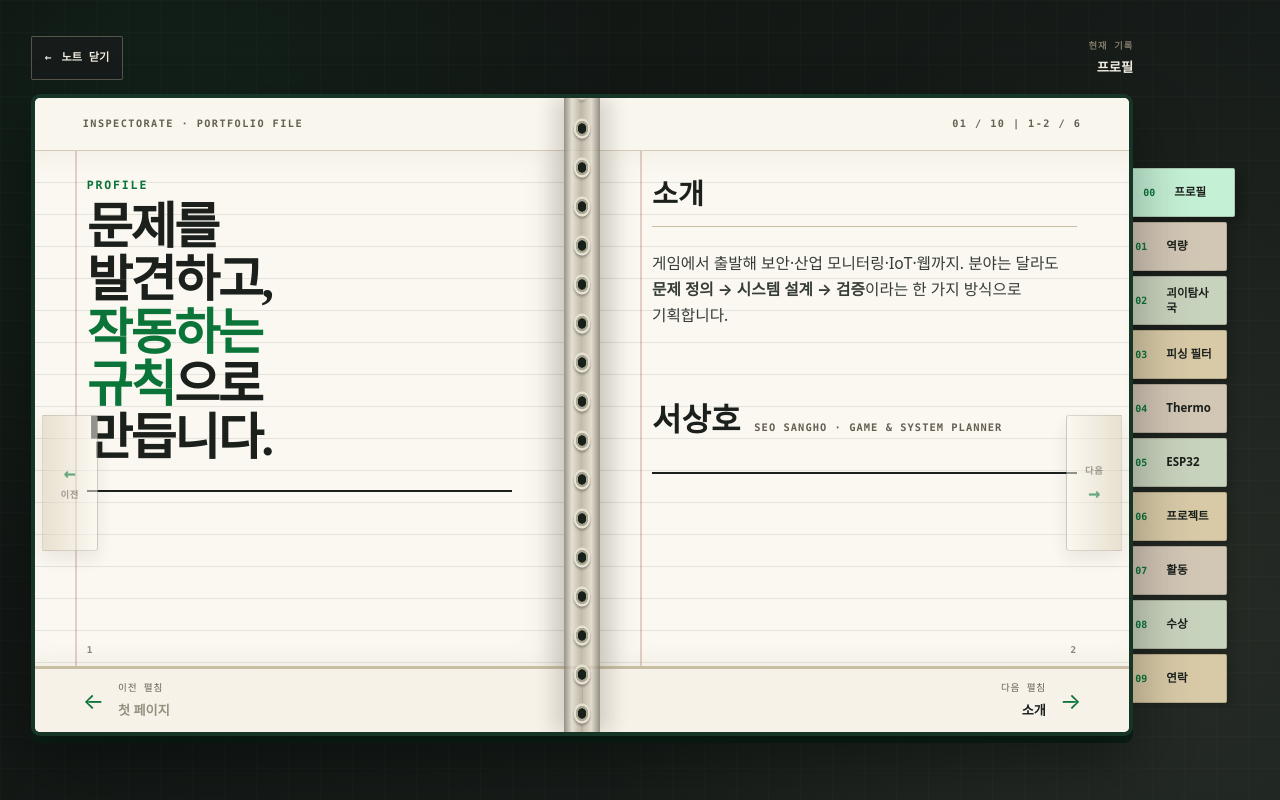
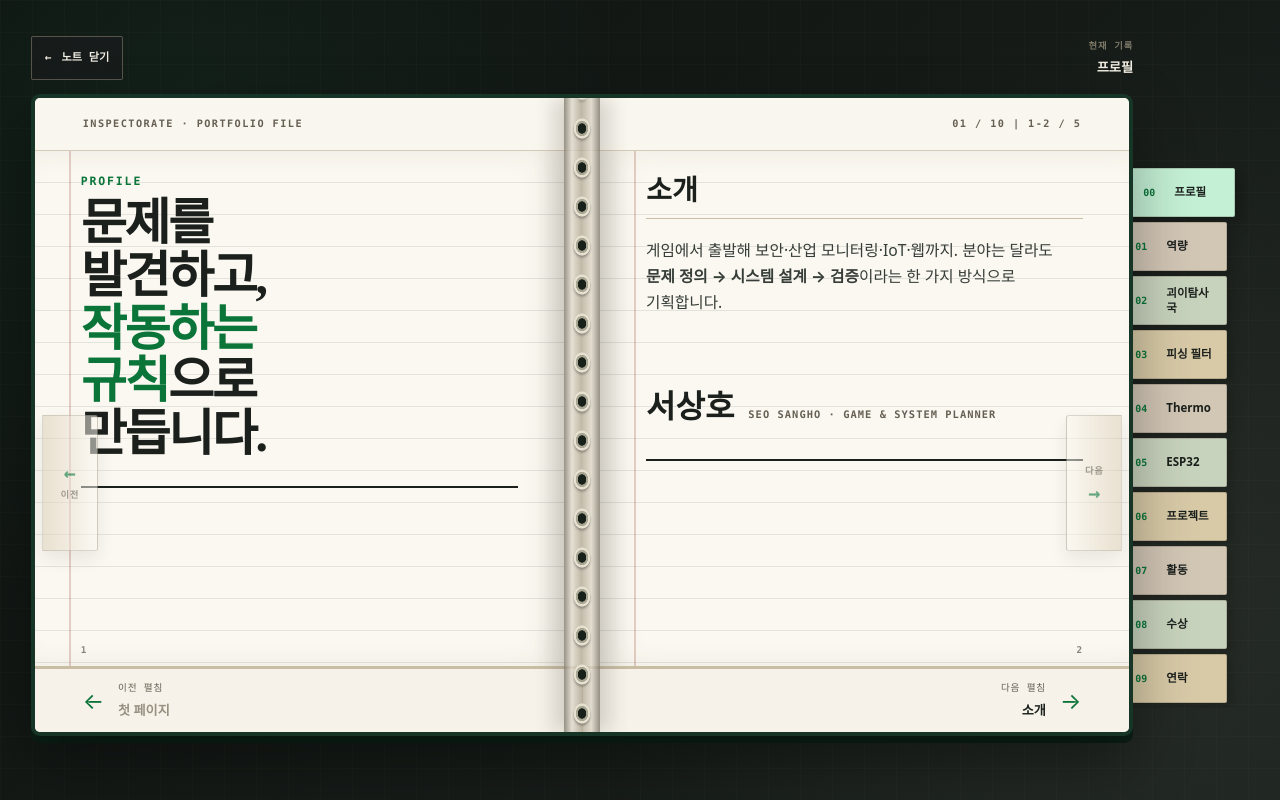
Before and after one commit to se0sangh0/portfolio, a plain HTML site: page index.html in a window 1280 px wide. Both pictures are taken after a click on the button "서상호의 포트폴리오 노트 펼치기". Drawn offline with Linux system fonts and the light colour scheme.

Commit message:
refine: increase notebook page density

```diff
--- a/pagination.js
+++ b/pagination.js
@@ -550,7 +550,7 @@
       const paddingBottom = Number.parseFloat(leafStyle.paddingBottom) || 0;
       const marginBottom = Number.parseFloat(lastStyle.marginBottom) || 0;
       const contentBottom = lastUnit.getBoundingClientRect().bottom + marginBottom;
-      const safeBottom = leafRect.bottom - paddingBottom - 10;
+      const safeBottom = leafRect.bottom - paddingBottom - 8;
 
       return (
         leaf.scrollHeight > leaf.clientHeight + 1 ||
--- a/styles.css
+++ b/styles.css
@@ -2616,9 +2616,9 @@ em {
     background:
       linear-gradient(
         90deg,
-        transparent 0 40px,
-        var(--margin-rule) 40px 42px,
-        transparent 42px
+        transparent 0 34px,
+        var(--margin-rule) 34px 36px,
+        transparent 36px
       ),
       repeating-linear-gradient(
         to bottom,
@@ -2661,9 +2661,9 @@ em {
     background:
       linear-gradient(
         90deg,
-        transparent 0 40px,
-        var(--margin-rule) 40px 42px,
-        transparent 42px
+        transparent 0 34px,
+        var(--margin-rule) 34px 36px,
+        transparent 36px
       ),
       repeating-linear-gradient(
         to bottom,
@@ -2684,11 +2684,11 @@ em {
 
   .paged-ready body.book-open .book-leaf--left::after {
     right: auto;
-    left: 52px;
+    left: 46px;
   }
 
   .paged-ready body.book-open .book-leaf--right::after {
-    right: 52px;
+    right: 46px;
   }
 
   .paged-ready body.book-open .page-turn-sheet {
@@ -2701,9 +2701,9 @@ em {
     background:
       linear-gradient(
         90deg,
-        transparent 0 40px,
-        var(--margin-rule) 40px 42px,
-        transparent 42px
+        transparent 0 34px,
+        var(--margin-rule) 34px 36px,
+        transparent 36px
       ),
       repeating-linear-gradient(
         to bottom,
@@ -4046,6 +4046,21 @@ html:not(.js) .open-toolbar {
   display: flow-root;
 }
 
+@media (min-width: 768px) and (min-height: 761px) {
+  .paged-ready body.book-open .book-page-unit {
+    margin-bottom: clamp(16px, 2vh, 20px) !important;
+  }
+
+  .paged-ready body.book-open .book-fragment-heading {
+    margin-bottom: clamp(14px, 2vh, 18px);
+    padding-bottom: 10px;
+  }
+
+  .paged-ready body.book-open .section-heading {
+    margin-bottom: clamp(16px, 2.2vh, 22px);
+  }
+}
+
 @media (max-width: 767px) {
   .paged-ready body.book-open .page-stage__topline {
     justify-content: center;
@@ -4060,13 +4075,13 @@ html:not(.js) .open-toolbar {
 
 @media (min-width: 1180px) and (min-height: 650px) {
   .paged-ready body.book-open .book-leaf {
-    padding: clamp(24px, 3.4vh, 34px) 52px 34px;
+    padding: clamp(22px, 2.9vh, 28px) 46px 24px;
     background:
       linear-gradient(
         90deg,
-        transparent 0 40px,
-        var(--margin-rule) 40px 42px,
-        transparent 42px
+        transparent 0 34px,
+        var(--margin-rule) 34px 36px,
+        transparent 36px
       ),
       repeating-linear-gradient(
         to bottom,
@@ -4110,6 +4125,10 @@ html:not(.js) .open-toolbar {
     display: block;
   }
 
+  .paged-ready body.book-open .book-page-unit.profile-grid {
+    margin-bottom: 14px !important;
+  }
+
   .paged-ready body.book-open .book-fragment.method-strip,
   .paged-ready body.book-open ol.book-fragment-grid,
   .paged-ready body.book-open .book-fragment-grid.system-flow {
@@ -4121,7 +4140,7 @@ html:not(.js) .open-toolbar {
   }
 
   .paged-ready body.book-open .book-fragment-grid.atlas-grid a {
-    min-height: 112px;
+    min-height: 100px;
   }
 
   .paged-ready body.book-open .book-fragment--media img,
@@ -4138,7 +4157,7 @@ html:not(.js) .open-toolbar {
   }
 
   .paged-ready body.book-open .contact-links {
-    grid-template-columns: 1fr;
+    grid-template-columns: repeat(2, minmax(0, 1fr));
   }
 
   .paged-ready body.book-open .experience-row {
```
Also changed, not shown: 1 other file.
